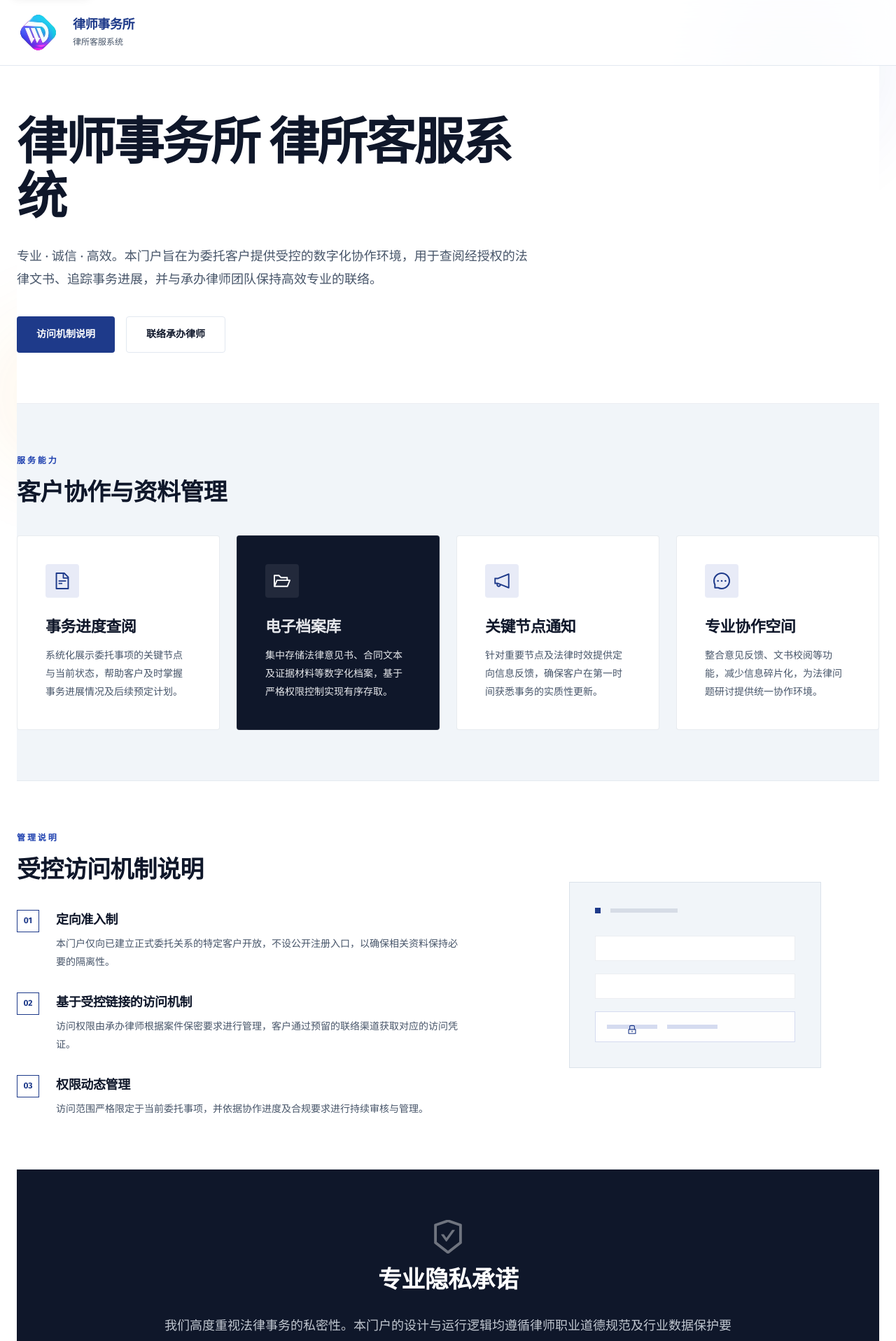
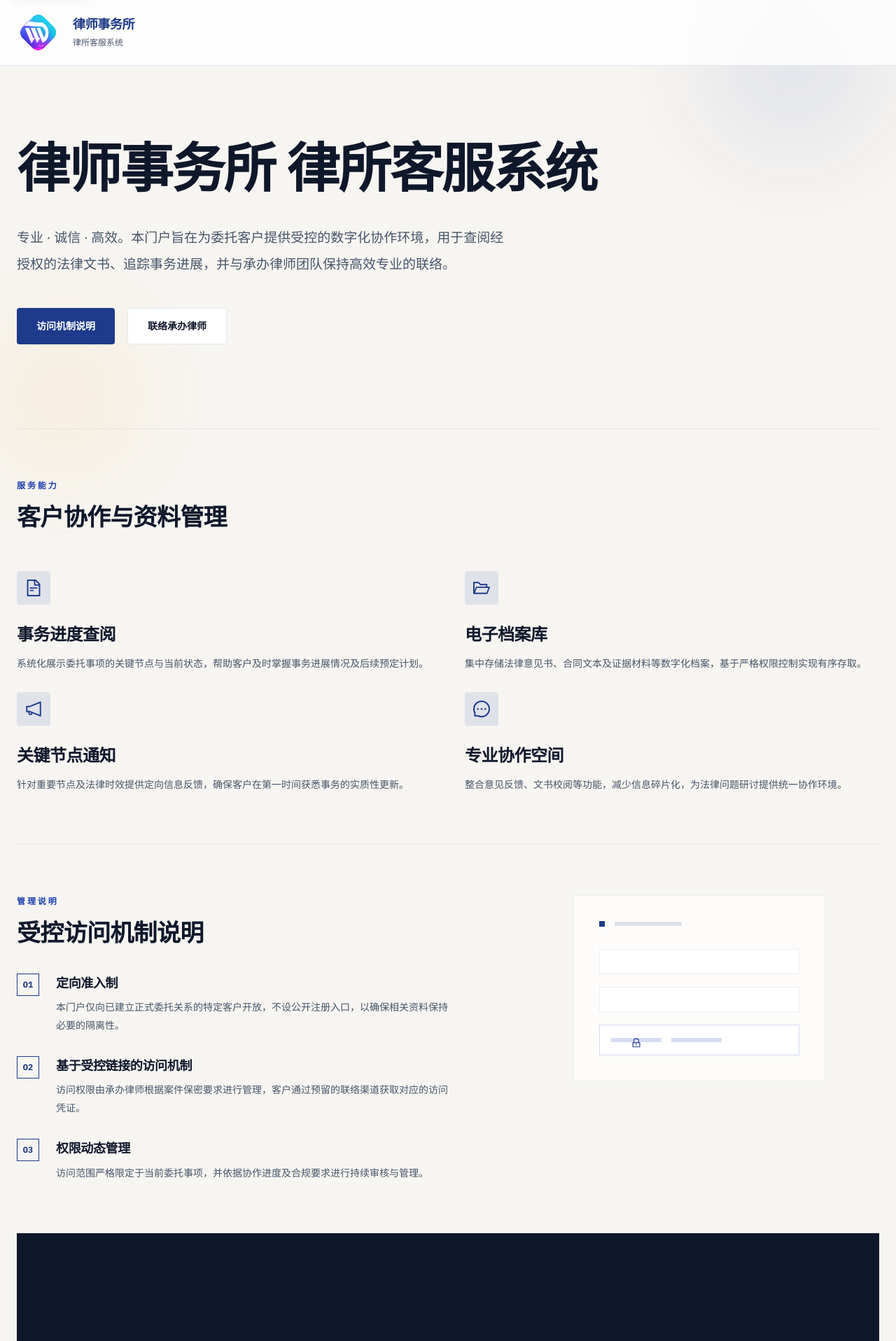
Before and after one commit to JunyuZhan/law-firm-clients, a Vue app in the folder frontend/: page /portal in a window 1280 px wide. Shown: the top 1916 px of the page at 70% size. Built offline with nearby package versions, Linux system fonts and the light colour scheme; no server answers.

Commit message:
refactor(ui): simplify portal layout

```diff
--- a/frontend/src/components/AppHeader.vue
+++ b/frontend/src/components/AppHeader.vue
@@ -1,7 +1,7 @@
 <template>
   <header
     class="app-header"
-    :class="[variant, variant === 'detail' ? 'has-welcome' : '']"
+    :class="[variant, variant === 'detail' ? 'has-welcome' : '', variant === 'portal' && !title ? 'portal-no-title' : '']"
   >
     <div class="header-backdrop" />
     <div class="header-content section-shell">
@@ -222,6 +222,14 @@ const detailSubtitle = computed(() => '项目进展与文件')
   justify-content: flex-start;
 }
 
+.app-header.portal-no-title .header-content {
+  grid-template-columns: minmax(0, 1fr) auto;
+}
+
+.app-header.portal-no-title .header-center {
+  display: none;
+}
+
 .portal-left-group {
   display: flex;
   align-items: center;
--- a/frontend/src/styles/theme.css
+++ b/frontend/src/styles/theme.css
@@ -1,4 +1,4 @@
-@import url('https://fonts.googleapis.com/css2?family=Fira+Code:wght@400;500;600;700&family=Fira+Sans:ital,wght@0,300;0,400;0,500;0,600;0,700;1,400&display=swap');
+@import url('https://fonts.googleapis.com/css2?family=IBM+Plex+Sans:wght@400;500;600;700&family=Noto+Serif+SC:wght@500;600;700&family=JetBrains+Mono:wght@400;500;600&display=swap');
 
 /**
  * Design tokens — Law Firm Clients (Stripe-inspired structure + project brand colors).
@@ -80,9 +80,9 @@
   --spacing-xl: 32px;
   --spacing-2xl: 40px;
 
-  --font-heading: 'Fira Sans', 'PingFang SC', 'Microsoft YaHei', sans-serif;
-  --font-body: 'Fira Sans', 'PingFang SC', 'Microsoft YaHei', sans-serif;
-  --font-mono: 'Fira Code', 'SFMono-Regular', Consolas, monospace;
+  --font-heading: 'Noto Serif SC', 'Songti SC', 'STSong', serif;
+  --font-body: 'IBM Plex Sans', 'PingFang SC', 'Microsoft YaHei', sans-serif;
+  --font-mono: 'JetBrains Mono', 'SFMono-Regular', Consolas, monospace;
 
   --shell-max-width: 1280px;
   --shell-gutter: 24px;
--- a/frontend/src/views/Portal.vue
+++ b/frontend/src/views/Portal.vue
@@ -8,6 +8,8 @@
       tabindex="-1"
     >
       <section class="portal-hero section-shell fade-in">
+        <div class="hero-layout">
+          <div class="hero-panel">
             <div class="hero-copy">
               <p
                 v-if="heroEyebrow"
@@ -39,12 +41,15 @@
                 </a>
               </div>
             </div>
+          </div>
+        </div>
       </section>
 
       <section
         id="capabilities"
         class="portal-section section-shell"
       >
+        <div class="section-frame">
           <div class="section-head">
             <p class="section-kicker">服务能力</p>
             <h2>客户协作与资料管理</h2>
@@ -59,8 +64,8 @@
               <p>系统化展示委托事项的关键节点与当前状态，帮助客户及时掌握事务进展情况及后续预定计划。</p>
             </article>
 
-          <article class="capability-card capability-card--dark">
-            <div class="capability-icon capability-icon--dark">
+            <article class="capability-card">
+              <div class="capability-icon">
                 <FolderOpenOutlined />
               </div>
               <h3>电子档案库</h3>
@@ -83,12 +88,14 @@
               <p>整合意见反馈、文书校阅等功能，减少信息碎片化，为法律问题研讨提供统一协作环境。</p>
             </article>
           </div>
+        </div>
       </section>
 
       <section
         id="instructions"
         class="portal-section portal-section--plain section-shell"
       >
+        <div class="section-frame section-frame--plain">
           <div class="instruction-layout">
             <div class="instruction-copy">
               <p class="section-kicker">管理说明</p>
@@ -145,12 +152,14 @@
               </div>
             </aside>
           </div>
+        </div>
       </section>
 
       <section
         id="contact"
         class="commitment section-shell"
       >
+        <div class="commitment-frame">
           <SafetyCertificateOutlined class="commitment-icon" />
           <h2>专业隐私承诺</h2>
           <div class="commitment-copy">
@@ -160,6 +169,7 @@
           <div class="commitment-support">
             <p class="support-label">业务支持</p>
             <p>如在访问过程中遇到问题或需调整协作权限，请通过预留联络方式直接联系您的承办律师团队。</p>
+          </div>
         </div>
       </section>
 
@@ -253,7 +263,7 @@ const heroLead = computed(() => {
 <style scoped>
 .portal-page {
   min-height: 100vh;
-  background: var(--lex-surface-strong);
+  background: #f7f5f1;
 }
 
 .content {
@@ -271,12 +281,26 @@ const heroLead = computed(() => {
 }
 
 .portal-hero {
-  border-bottom: 1px solid rgba(148, 163, 184, 0.18);
-  background: #fff;
+  padding-top: 104px;
+  padding-bottom: 120px;
+  border-bottom: 1px solid rgba(148, 163, 184, 0.14);
+  background: transparent;
+}
+
+.hero-layout {
+  display: block;
+}
+
+.hero-panel {
+  padding: 0;
+  border: 0;
+  border-radius: 0;
+  background: transparent;
+  box-shadow: none;
 }
 
 .hero-copy {
-  max-width: 760px;
+  max-width: 840px;
 }
 
 .hero-eyebrow,
@@ -293,10 +317,10 @@ const heroLead = computed(() => {
 .hero-title {
   margin: 0;
   color: var(--text-primary);
-  font-size: clamp(42px, 6vw, 72px);
-  font-weight: 700;
-  line-height: 1.08;
-  letter-spacing: -0.04em;
+  font-size: clamp(48px, 6vw, 76px);
+  font-weight: 600;
+  line-height: 1.18;
+  letter-spacing: -0.03em;
 }
 
 .hero-lead,
@@ -310,16 +334,17 @@ const heroLead = computed(() => {
 }
 
 .hero-lead {
-  max-width: 740px;
-  margin-top: 28px;
-  font-size: 18px;
+  max-width: 700px;
+  margin-top: 32px;
+  font-size: 19px;
+  line-height: 2;
 }
 
 .hero-actions {
   display: flex;
   flex-wrap: wrap;
-  gap: 16px;
-  margin-top: 36px;
+  gap: 18px;
+  margin-top: 44px;
 }
 
 .hero-primary,
@@ -353,16 +378,29 @@ const heroLead = computed(() => {
 }
 
 .portal-section {
-  background: var(--lex-bg-muted);
+  background: transparent;
   border-bottom: 1px solid rgba(148, 163, 184, 0.14);
 }
 
 .portal-section--plain {
-  background: #fff;
+  background: transparent;
+}
+
+.section-frame {
+  padding: 0;
+  border: 0;
+  border-radius: 0;
+  background: transparent;
+  box-shadow: none;
+}
+
+.section-frame--plain {
+  background: transparent;
 }
 
 .section-head {
-  margin-bottom: 40px;
+  margin-bottom: 56px;
+  max-width: 720px;
 }
 
 .section-head h2,
@@ -377,20 +415,15 @@ const heroLead = computed(() => {
 
 .capability-grid {
   display: grid;
-  grid-template-columns: repeat(4, minmax(0, 1fr));
-  gap: 24px;
+  grid-template-columns: repeat(2, minmax(0, 1fr));
+  gap: 28px 48px;
 }
 
 .capability-card {
-  padding: 40px;
-  border: 1px solid rgba(148, 163, 184, 0.22);
-  border-radius: 4px;
-  background: #fff;
-}
-
-.capability-card--dark {
-  background: var(--lex-surface-dark);
-  border-color: rgba(255, 255, 255, 0.08);
+  padding: 0;
+  border: 0;
+  border-radius: 0;
+  background: transparent;
 }
 
 .capability-icon {
@@ -412,22 +445,17 @@ const heroLead = computed(() => {
 }
 
 .capability-card h3 {
-  margin: 0 0 14px;
+  margin: 0 0 12px;
   color: var(--text-primary);
-  font-size: 22px;
+  font-size: 24px;
   line-height: 1.3;
-}
-
-.capability-card--dark h3,
-.capability-card--dark p {
-  color: rgba(248, 250, 252, 0.92);
 }
 
 .instruction-layout {
   display: grid;
   grid-template-columns: minmax(0, 1.1fr) minmax(320px, 0.9fr);
-  gap: 64px;
-  align-items: center;
+  gap: 88px;
+  align-items: start;
 }
 
 .instruction-list {
@@ -437,10 +465,10 @@ const heroLead = computed(() => {
 }
 
 .instruction-note {
-  margin: 32px 0 0;
-  padding: 18px 20px;
-  border-left: 3px solid rgba(30, 64, 175, 0.4);
-  background: rgba(241, 245, 249, 0.78);
+  margin: 40px 0 0;
+  padding: 0 0 0 18px;
+  border-left: 2px solid rgba(30, 64, 175, 0.3);
+  background: transparent;
   color: var(--text-secondary);
   line-height: 1.8;
 }
@@ -477,8 +505,8 @@ const heroLead = computed(() => {
 .mock-card {
   width: min(100%, 360px);
   padding: 36px;
-  border: 1px solid rgba(148, 163, 184, 0.24);
-  background: var(--lex-bg-muted);
+  border: 1px solid rgba(148, 163, 184, 0.18);
+  background: rgba(255, 255, 255, 0.72);
 }
 
 .mock-head {
@@ -530,11 +558,18 @@ const heroLead = computed(() => {
 }
 
 .commitment {
+  background: var(--lex-surface-dark);
+  color: #fff;
+}
+
+.commitment-frame {
   display: grid;
   justify-items: center;
   text-align: center;
-  background: var(--lex-surface-dark);
-  color: #fff;
+  padding: 96px 0;
+  border: 0;
+  border-radius: 0;
+  background: transparent;
 }
 
 .commitment-icon {
@@ -575,7 +610,7 @@ const heroLead = computed(() => {
   display: grid;
   justify-items: center;
   text-align: center;
-  background: #fff;
+  background: transparent;
 }
 
 .footer-meta {
@@ -635,9 +670,9 @@ const heroLead = computed(() => {
 
   .capability-grid {
     grid-template-columns: 1fr;
+    gap: 32px;
   }
 
-  .capability-card,
   .mock-card {
     padding: 24px;
   }
```
Lines whose indentation alone changed are shown as unchanged.
